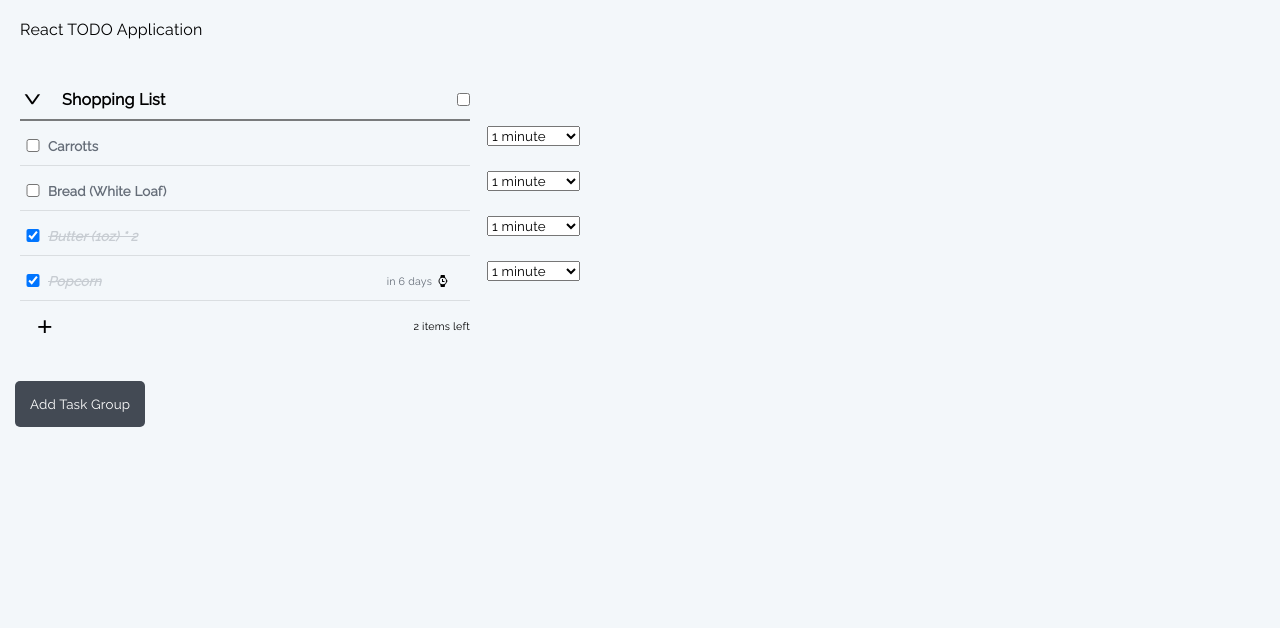
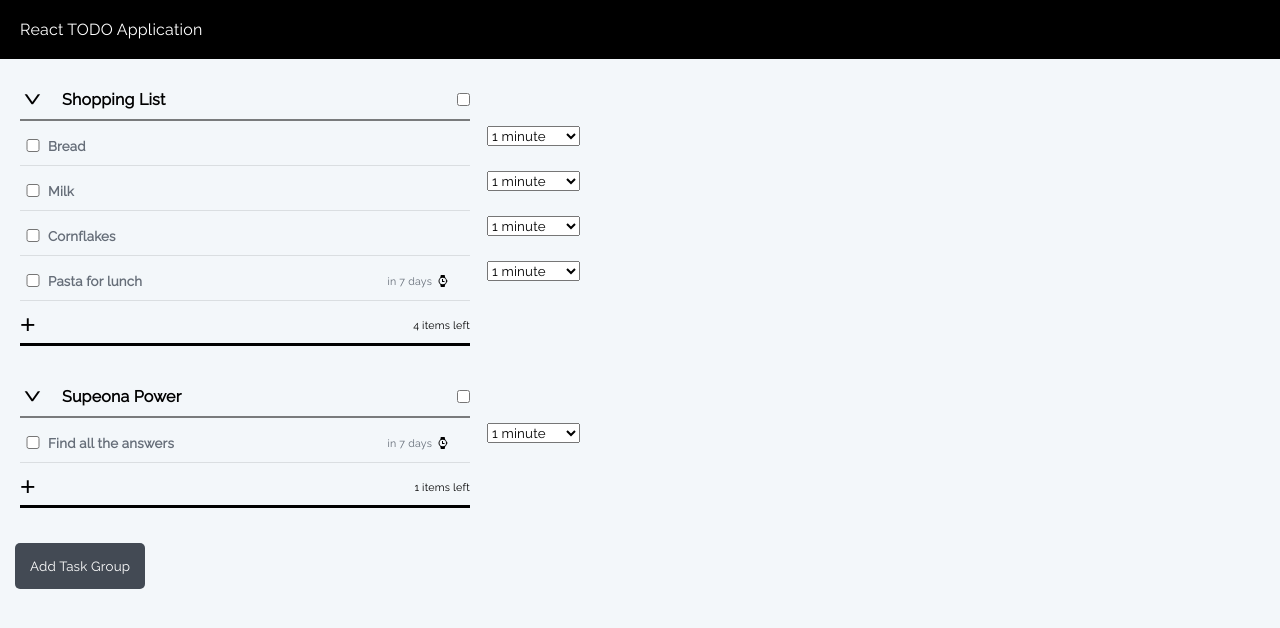
Before and after one commit to dhenniga/react-todo, a React (Create React App) app: page / in a window 1280 px wide. Shown: the top 628 px of the page. Built offline with nearby package versions, Linux system fonts and the light colour scheme; data requests are answered from the project's data file.

Commit message:
back to mac

```diff
--- a/src/App.js
+++ b/src/App.js
@@ -37,7 +37,9 @@ const App = () => {
       <div style={{
         width: "calc(100% - 40px)",
         height: "fit-content",
-        padding: "20px"
+        padding: "20px",
+        backgroundColor: "black",
+        color: "white"
       }}>React TODO Application</div>
 
       {
@@ -74,10 +76,11 @@ const App = () => {
 
             <div
               style={{
-                height: "40px",
+                height: "37px",
                 display: "grid",
                 gridTemplateColumns: "max-content 1fr",
-                alignItems: "center"
+                alignItems: "center",
+                borderBottom: "3px solid black"
               }}>
 
               <AddTask
--- a/src/app.styled.js
+++ b/src/app.styled.js
@@ -1,9 +1,9 @@
 import styled from "styled-components";
 
 export const AddTask = styled.button`
-  width: 50px;
   color: black;
   outline: 0px;
+  padding: 0px;
   border: 0px;
   font-family: sans-serif;
   font-size: 20pt;
--- a/src/task/task.styled.js
+++ b/src/task/task.styled.js
@@ -28,14 +28,10 @@ export const Container = styled.div`
   position: relative;
   grid-template-columns: 26px 1fr max-content;
   border-bottom: 1px solid rgba(0, 0, 0, 0.1);
-  /* margin-bottom: 1px; */
   transition: border-bottom-color 0.3s cubic-bezier(0,0,0,1);
-  /* box-shadow: 10px 10px 10px 0px rgba(0,0,0,0.05); */
 
   &:hover {
     border-bottom-color: #656d78;
-    border-bottom-width: 1px;
-    margin-bottom: 0px;
     ${DeleteButton} {
       opacity: 1 !important;
     }
--- a/stub-data.json
+++ b/stub-data.json
@@ -1,36 +1,44 @@
 {
   "tasks": [
     {
-      "id": "e7dca927-9afa-4762-b0e9-fee28abdd35a",
-      "text": "Carrotts",
+      "id": "8976c2e1-1bec-4255-98a6-4704a5238c46",
+      "text": "Bread",
       "group": "Shopping List",
       "isChecked": false,
-      "dateCreated": "2020-12-05T21:01:12.976Z",
+      "dateCreated": "2020-12-05T23:36:36.667Z",
       "dateToBeCompleted": ""
     },
     {
-      "id": "24bd5056-bdd2-4f27-a8e6-8116d40bfd3d",
-      "text": "Bread (White Loaf)",
+      "id": "ae5b7aa9-870a-44e5-a2e0-83231c4eb816",
+      "text": "Milk",
       "group": "Shopping List",
       "isChecked": false,
-      "dateCreated": "2020-12-05T21:01:41.240Z",
+      "dateCreated": "2020-12-05T23:36:59.192Z",
       "dateToBeCompleted": ""
     },
     {
-      "id": "1e7dd0b0-95b0-4175-8bec-497f34661e28",
-      "text": "Butter (1oz) * 2",
+      "id": "4b6d36ff-3e9b-45fb-a979-9afb0f6751e4",
+      "text": "Cornflakes",
       "group": "Shopping List",
-      "isChecked": true,
-      "dateCreated": "2020-12-05T21:01:54.875Z",
+      "isChecked": false,
+      "dateCreated": "2020-12-05T23:37:12.228Z",
       "dateToBeCompleted": ""
     },
     {
-      "id": "2e60eddf-d6c8-4c1e-976e-98ec6d2746c9",
-      "text": "Popcorn",
+      "id": "517d8c1f-0450-447e-adf3-36262f3d2873",
+      "text": "Find all the answers",
+      "group": "Supeona Power",
+      "isChecked": false,
+      "dateCreated": "2020-12-06T00:23:22.120Z",
+      "dateToBeCompleted": "Sun Dec 06 2020 00:28:19 GMT+0000 (Greenwich Mean Time)"
+    },
+    {
+      "id": "9b224905-fd66-4bdc-b5e3-7338be427b06",
+      "text": "Pasta for lunch",
       "group": "Shopping List",
-      "isChecked": true,
-      "dateCreated": "2020-12-05T21:34:10.599Z",
-      "dateToBeCompleted": "Sat Dec 05 2020 21:35:09 GMT+0000 (Greenwich Mean Time)"
+      "isChecked": false,
+      "dateCreated": "2020-12-06T00:26:32.512Z",
+      "dateToBeCompleted": "Sun Dec 06 2020 01:26:28 GMT+0000 (Greenwich Mean Time)"
     }
   ]
 }
```
